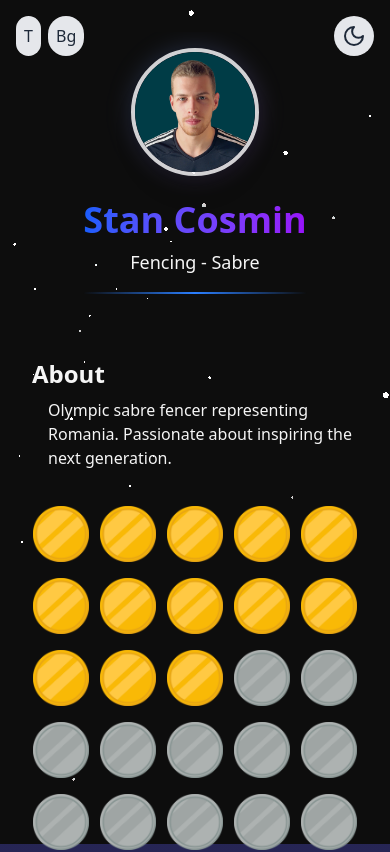
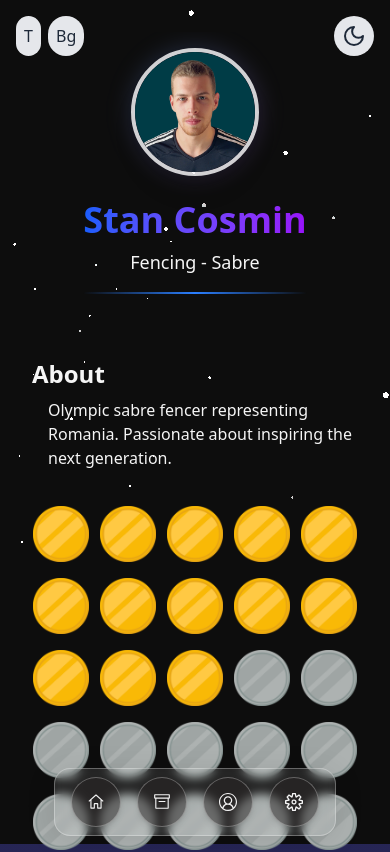
Before and after one commit to StanCosmin28/athlete-card, a React (Vite) app in the folder frontend/: page / in a window 390 px wide. Shown: the top 852 px of the page. Built offline with nearby package versions, Linux system fonts and the light colour scheme.

Commit message:
add dock on the app | small screens only

```diff
--- a/frontend/package.json
+++ b/frontend/package.json
@@ -15,13 +15,14 @@
     "@react-three/cannon": "^6.6.0",
     "@react-three/fiber": "^9.1.2",
     "@tailwindcss/vite": "^4.1.2",
-    "framer-motion": "^12.6.3",
+    "framer-motion": "^12.6.5",
     "gl-matrix": "^3.4.3",
     "gsap": "^3.12.7",
     "lucide-react": "^0.487.0",
     "ogl": "^1.0.11",
     "react": "^19.0.0",
     "react-dom": "^19.0.0",
+    "react-icons": "^5.5.0",
     "react-intersection-observer": "^9.16.0",
     "tailwindcss": "^4.1.2",
     "three": "^0.175.0"
--- a/frontend/src/App.jsx
+++ b/frontend/src/App.jsx
@@ -20,6 +20,7 @@
 import SponsorsV2 from "./Components/SponsorsV2";
 import FixedBackgroundV2 from "./Components/FixedBackgroundV2";
 import Copyrights from "./Components/Copyrights";
+import DockLinks from "./Components/DockLinks";
 // import InfinitePhotos from "./Components/InfinitePhotos";
 // import GlassmorphismWrapper from "./Components/GlassmorphismWrapper";
 // import MedalPhysicsWall from "./Components/MedalPhysicsWall";
@@ -99,6 +100,9 @@
           <ImageTest />
         </div>
         <Copyrights />
+        <div className="felx mx-auto">
+          <DockLinks />
+        </div>
       </DataProvider>
     </>
   );
--- /dev/null
+++ b/frontend/src/Components/Dock.jsx
@@ -0,0 +1,162 @@
+import {
+  motion,
+  useMotionValue,
+  useSpring,
+  useTransform,
+  AnimatePresence,
+} from "framer-motion";
+import {
+  Children,
+  cloneElement,
+  useEffect,
+  useMemo,
+  useRef,
+  useState,
+} from "react";
+import "../index.css";
+function DockItem({
+  children,
+  className = "",
+  onClick,
+  mouseX,
+  spring,
+  distance,
+  magnification,
+  baseItemSize,
+}) {
+  const ref = useRef(null);
+  const isHovered = useMotionValue(0);
+
+  const mouseDistance = useTransform(mouseX, (val) => {
+    const rect = ref.current?.getBoundingClientRect() ?? {
+      x: 0,
+      width: baseItemSize,
+    };
+    return val - rect.x - baseItemSize / 2;
+  });
+
+  const targetSize = useTransform(
+    mouseDistance,
+    [-distance, 0, distance],
+    [baseItemSize, magnification, baseItemSize]
+  );
+  const size = useSpring(targetSize, spring);
+
+  return (
+    <motion.div
+      ref={ref}
+      style={{
+        width: size,
+        height: size,
+      }}
+      onHoverStart={() => isHovered.set(1)}
+      onHoverEnd={() => isHovered.set(0)}
+      onFocus={() => isHovered.set(1)}
+      onBlur={() => isHovered.set(0)}
+      onClick={onClick}
+      className={`relative inline-flex items-center justify-center rounded-full bg-[#060606] border-styleV2 shadow-md ${className}`}
+      tabIndex={0}
+      role="button"
+      aria-haspopup="true"
+    >
+      {Children.map(children, (child) => cloneElement(child, { isHovered }))}
+    </motion.div>
+  );
+}
+
+function DockLabel({ children, className = "", ...rest }) {
+  const { isHovered } = rest;
+  const [isVisible, setIsVisible] = useState(false);
+
+  useEffect(() => {
+    const unsubscribe = isHovered.on("change", (latest) => {
+      setIsVisible(latest === 1);
+    });
+    return () => unsubscribe();
+  }, [isHovered]);
+
+  return (
+    <AnimatePresence>
+      {isVisible && (
+        <motion.div
+          initial={{ opacity: 0, y: 0 }}
+          animate={{ opacity: 1, y: -10 }}
+          exit={{ opacity: 0, y: 0 }}
+          transition={{ duration: 0.2 }}
+          className={`${className} absolute -top-6 left-1/2 w-fit whitespace-pre rounded-md border border-neutral-700 bg-[#060606] px-2 py-0.5 text-xs text-white`}
+          role="tooltip"
+          style={{ x: "-50%" }}
+        >
+          {children}
+        </motion.div>
+      )}
+    </AnimatePresence>
+  );
+}
+
+function DockIcon({ children, className = "" }) {
+  return (
+    <div className={`flex items-center justify-center ${className}`}>
+      {children}
+    </div>
+  );
+}
+
+export default function Dock({
+  items,
+  className = "",
+  spring = { mass: 0.1, stiffness: 150, damping: 12 },
+  magnification = 70,
+  distance = 200,
+  panelHeight = 64,
+  dockHeight = 256,
+  baseItemSize = 50,
+}) {
+  const mouseX = useMotionValue(Infinity);
+  const isHovered = useMotionValue(0);
+
+  const maxHeight = useMemo(
+    () => Math.max(dockHeight, magnification + magnification / 2 + 4),
+    [magnification, dockHeight]
+  );
+  const heightRow = useTransform(isHovered, [0, 1], [panelHeight, maxHeight]);
+  const height = useSpring(heightRow, spring);
+
+  return (
+    <motion.div
+      style={{ height, scrollbarWidth: "none" }}
+      className="mx-2 flex max-w-full items-center"
+    >
+      <motion.div
+        onMouseMove={({ pageX }) => {
+          isHovered.set(1);
+          mouseX.set(pageX);
+        }}
+        onMouseLeave={() => {
+          isHovered.set(0);
+          mouseX.set(Infinity);
+        }}
+        className={`${className} absolute bottom-2 left-1/2 transform -translate-x-1/2 flex items-end w-fit gap-4 rounded-2xl border-neutral-700 border-2 pb-2 px-4`}
+        style={{ height: panelHeight }}
+        role="toolbar"
+        aria-label="Application dock"
+      >
+        {items.map((item, index) => (
+          <DockItem
+            key={index}
+            onClick={item.onClick}
+            className={item.className}
+            mouseX={mouseX}
+            spring={spring}
+            distance={distance}
+            magnification={magnification}
+            baseItemSize={baseItemSize}
+          >
+            <DockIcon>{item.icon}</DockIcon>
+            <DockLabel>{item.label}</DockLabel>
+          </DockItem>
+        ))}
+      </motion.div>
+    </motion.div>
+  );
+}
--- /dev/null
+++ b/frontend/src/Components/DockLinks.jsx
@@ -0,0 +1,41 @@
+import Dock from "./Dock";
+import "../index.css";
+import {
+  VscHome,
+  VscArchive,
+  VscAccount,
+  VscSettingsGear,
+} from "react-icons/vsc";
+export default function DockLinks() {
+  const items = [
+    {
+      icon: <VscHome size={18} />,
+      label: "Home",
+      onClick: () => alert("Home!"),
+    },
+    {
+      icon: <VscArchive size={18} />,
+      label: "Archive",
+      onClick: () => alert("Archive!"),
+    },
+    {
+      icon: <VscAccount size={18} />,
+      label: "Profile",
+      onClick: () => alert("Profile!"),
+    },
+    {
+      icon: <VscSettingsGear size={18} />,
+      label: "Settings",
+      onClick: () => alert("Settings!"),
+    },
+  ];
+  return (
+    <Dock
+      items={items}
+      panelHeight={68}
+      baseItemSize={50}
+      magnification={70}
+      className="fixed md:bottom-0 sm:hidden glass-morphism z-100"
+    />
+  );
+}
--- a/frontend/src/index.css
+++ b/frontend/src/index.css
@@ -8,3 +8,11 @@
   background-color: rgba(245, 245, 245, 0.2);
   border: 1px solid rgba(255, 255, 255, 0.5);
 }
+.glass-morphism {
+  background: rgba(255, 255, 255, 0.1);
+  border-radius: 16px;
+  box-shadow: 0 4px 30px rgba(0, 0, 0, 0.1);
+  backdrop-filter: blur(5px);
+  -webkit-backdrop-filter: blur(5px);
+  border: 1px solid rgba(255, 255, 255, 0.3);
+}
```
Also changed, not shown: 1 other file (tests, documents, lock files or other folders).
